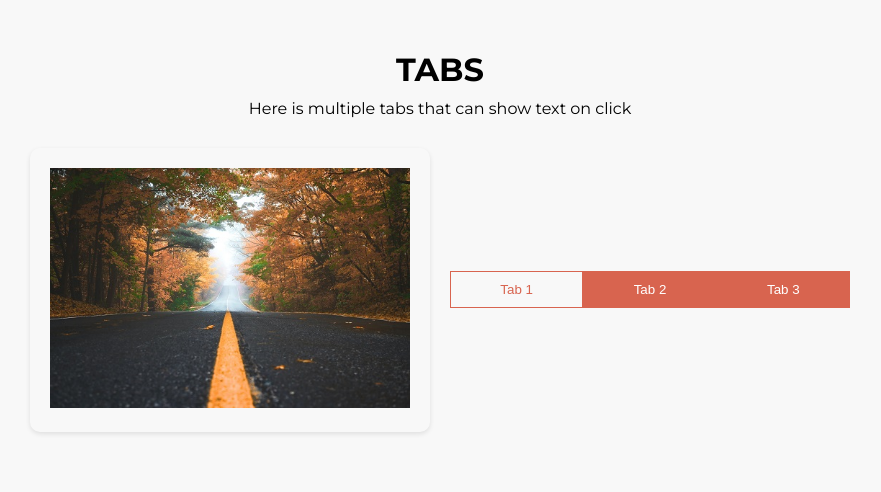
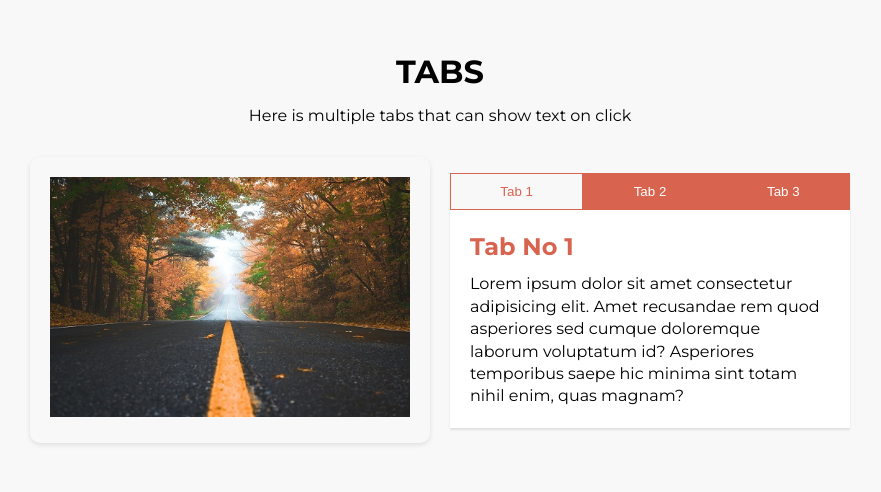
Before and after one commit to MTahir27/JavaScript_Projects, a PHP site: page /12-Tabs in a window 1280 px wide. Shown: the top 492 px of the page, without its empty margins (200-1081 px from the left). Run offline with PHP 8.4, Linux system fonts and the light colour scheme.

Commit message:
Tab Section Added

```diff
--- a/12-Tabs/index.html
+++ b/12-Tabs/index.html
@@ -33,6 +33,33 @@
                         <button class="btns" data-id="tab_2">Tab 2</button>
                         <button class="btns" data-id="tab_3">Tab 3</button>
                     </div>
+                    <section class="tab-info">
+                        <!-- Tab 1 Start Here -->
+                        <div id="tab_1" class="tab-data active">
+                            <h2>Tab No 1</h2>
+                            <p>Lorem ipsum dolor sit amet consectetur adipisicing elit. Amet recusandae rem quod
+                                asperiores sed cumque doloremque laborum voluptatum id? Asperiores temporibus saepe hic
+                                minima sint totam nihil enim, quas magnam?</p>
+                        </div>
+                        <!-- Tab 1 End Here -->
+
+                        <!-- Tab 2 Start Here -->
+                        <div id="tab_2" class="tab-data">
+                            <h2>Tab No 2</h2>
+                            <p>Lorem ipsum dolor sit amet consectetur adipisicing elit. Numquam corporis, pariatur
+                                corrupti fuga veritatis nihil in distinctio maiores nulla earum.</p>
+                        </div>
+                        <!-- Tab 2 End Here -->
+
+                        <!-- Tab 3 Start Here -->
+                        <div id="tab_3" class="tab-data">
+                            <h2>Tab No 3</h2>
+                            <p>Lorem ipsum dolor sit, amet consectetur adipisicing elit. Cupiditate, fugiat? Voluptatem
+                                sunt aspernatur ex modi vitae quasi expedita unde. Dignissimos ab voluptate dolore?
+                                Harum, nisi.</p>
+                        </div>
+                        <!-- Tab 3 End Here -->
+                    </section>
                 </div>
             </div>
         </div>
--- a/12-Tabs/style.css
+++ b/12-Tabs/style.css
@@ -8,6 +8,7 @@ body {
     background-color: #f8f8f8;
     font-family: 'Montserrat', sans-serif;
     font-size: 1rem;
+    line-height: 1.4;
 }
 
 .container {
@@ -50,6 +51,7 @@ body {
     width: 100%;
     height: 100%;
     max-width: 400px;
+    box-shadow: 0px 2px 2px rgb(0 0 0 / 10%);
 }
 
 .tab-btns {
@@ -84,3 +86,19 @@ body {
     background: none;
     color: #D8644F;
 }
+
+.tab-data {
+    background-color: #fff;
+    padding: 20px;
+    text-align: left;
+    display: none;
+}
+
+.tab-data.active {
+    display: block;
+}
+
+.tab-data h2 {
+    color: #D8644F;
+    margin-bottom: 10px;
+}
```
